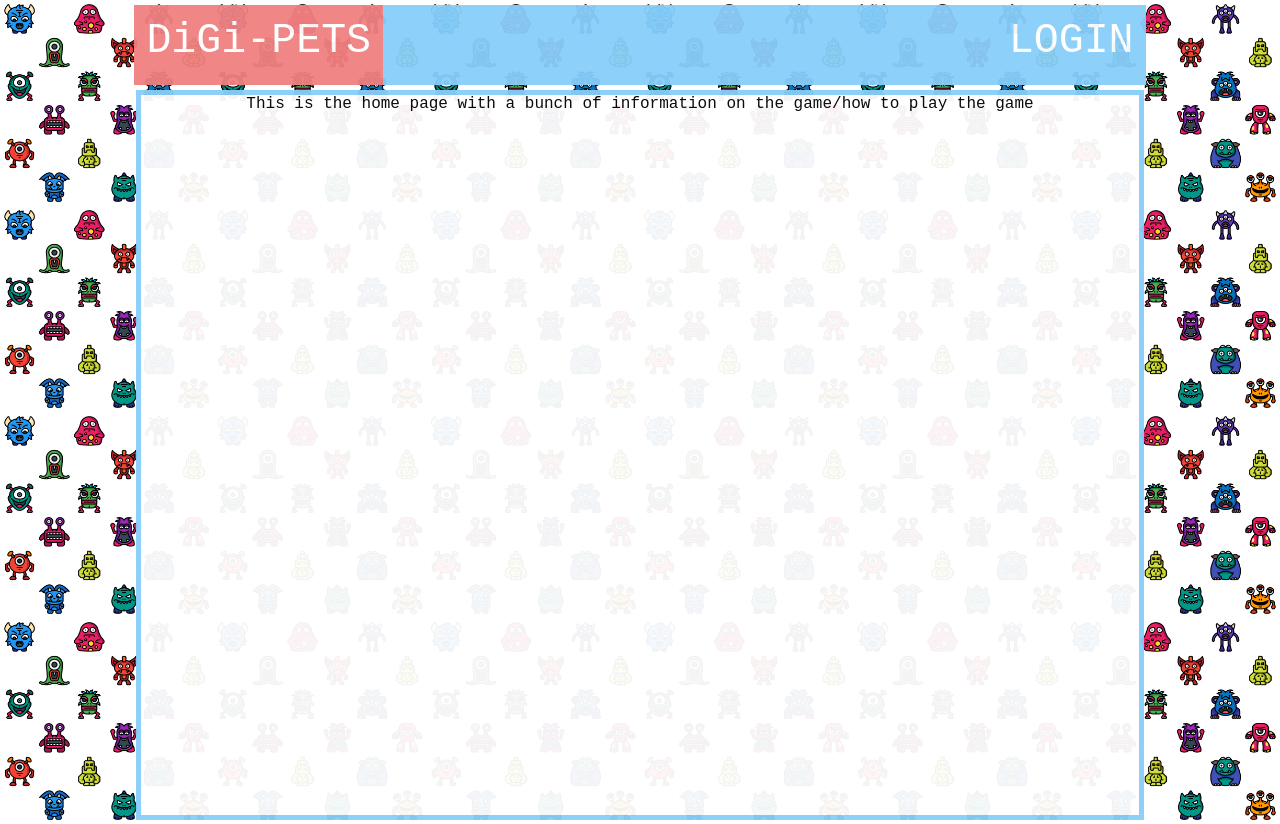
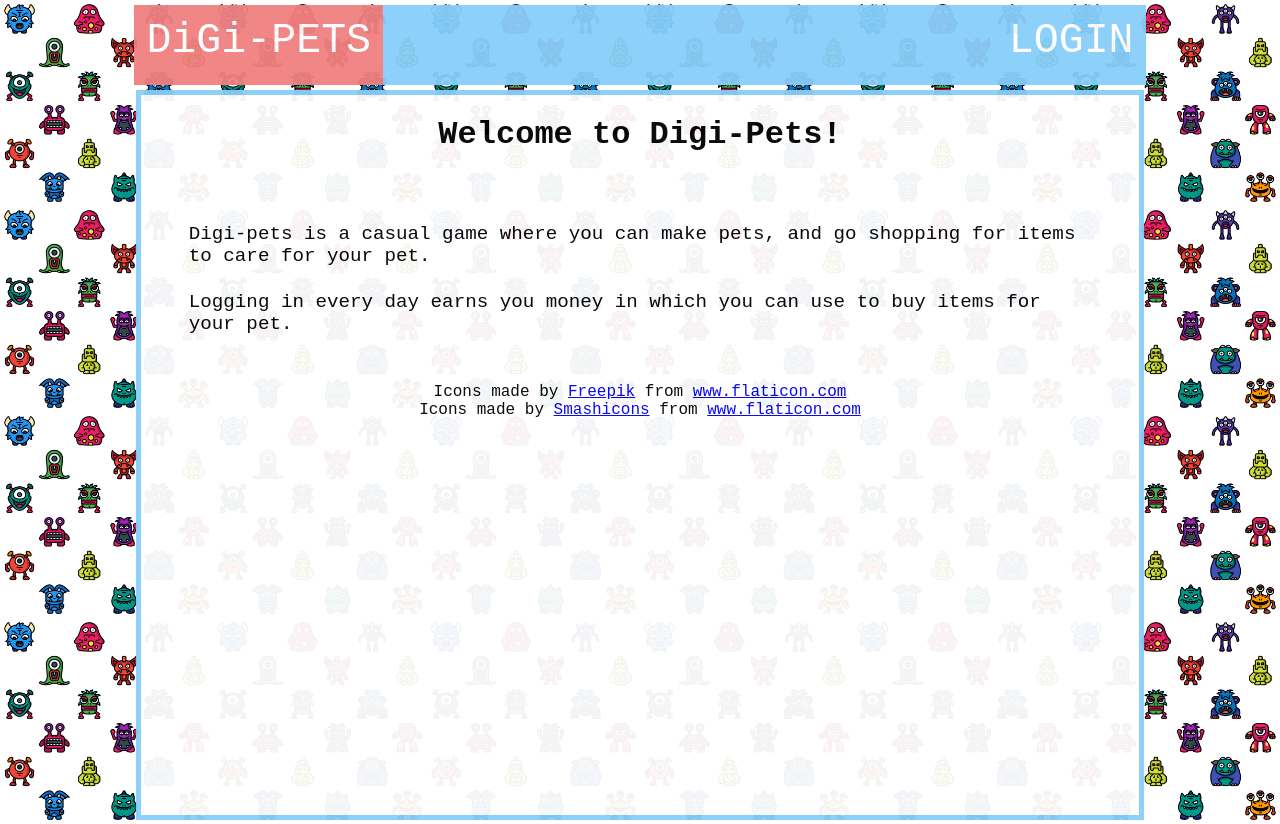
Before and after one commit to MichelleNguy/digi-pet-frontend, a React (Create React App) app: page / in a window 1280 px wide. Built offline with nearby package versions, Linux system fonts and the light colour scheme; no server answers; a web font is replaced by a local one.

Commit message:
css changes and added content to home component

```diff
--- a/src/App.css
+++ b/src/App.css
@@ -76,12 +76,20 @@ html {
 
 }
 
+#home-container {
+  text-align: left;
+  padding: 3vh;
+}
+
+#home-container p {
+  margin: 3vh;
+}
+
 #user-container {
   padding: 1.5vh;
   text-align: left;
   height: 2vh;
   font-size: 1.1em;
-  /* border: 1px solid black; */
   color: white;
   background-color: lightskyblue;
 }
@@ -165,7 +173,6 @@ html {
   margin: .4, auto;
   height: 43vh;
   padding: 1vh;
-  /* border: 5px solid lightskyblue; */
   border-bottom: 5px solid lightskyblue;
 }
 
--- a/src/components/Home.js
+++ b/src/components/Home.js
@@ -3,7 +3,19 @@ import React from 'react'
 export default function Home() {
     return (
         <div>
-            This is the home page with a bunch of information on the game/how to play the game
+            <h1>Welcome to Digi-Pets!</h1>
+            <div id="home-container">
+                <p>
+                    Digi-pets is a casual game where you can make pets,
+                    and go shopping for items to care for your pet.
+                </p>
+                <p>
+                    Logging in every day earns you money in which you can
+                    use to buy items for your pet.
+                </p>
+            </div>
+            <div>Icons made by <a href="https://www.flaticon.com/authors/freepik" title="Freepik">Freepik</a> from <a href="https://www.flaticon.com/" title="Flaticon">www.flaticon.com</a></div>
+            <div>Icons made by <a href="https://www.flaticon.com/authors/smashicons" title="Smashicons">Smashicons</a> from <a href="https://www.flaticon.com/" title="Flaticon">www.flaticon.com</a></div>
         </div>
     )
 }
```
